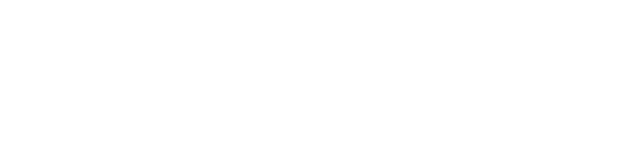
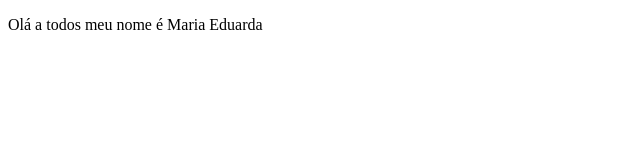
Before and after one commit to dudabertholini/html-css, a plain HTML site: page exercicios/teste.html in a window 1280 px wide. Shown: the whole page, without its empty margins (0-640 px from the left). Drawn offline with Linux system fonts and the light colour scheme.

Commit message:
teste v1

```diff
--- a/exercicios/teste.html
+++ b/exercicios/teste.html
@@ -6,5 +6,6 @@
     <title>Document</title>
 </head>
 <body>
+    <p>Olá a todos meu nome é Maria Eduarda</p>
 </body>
 </html>
```
